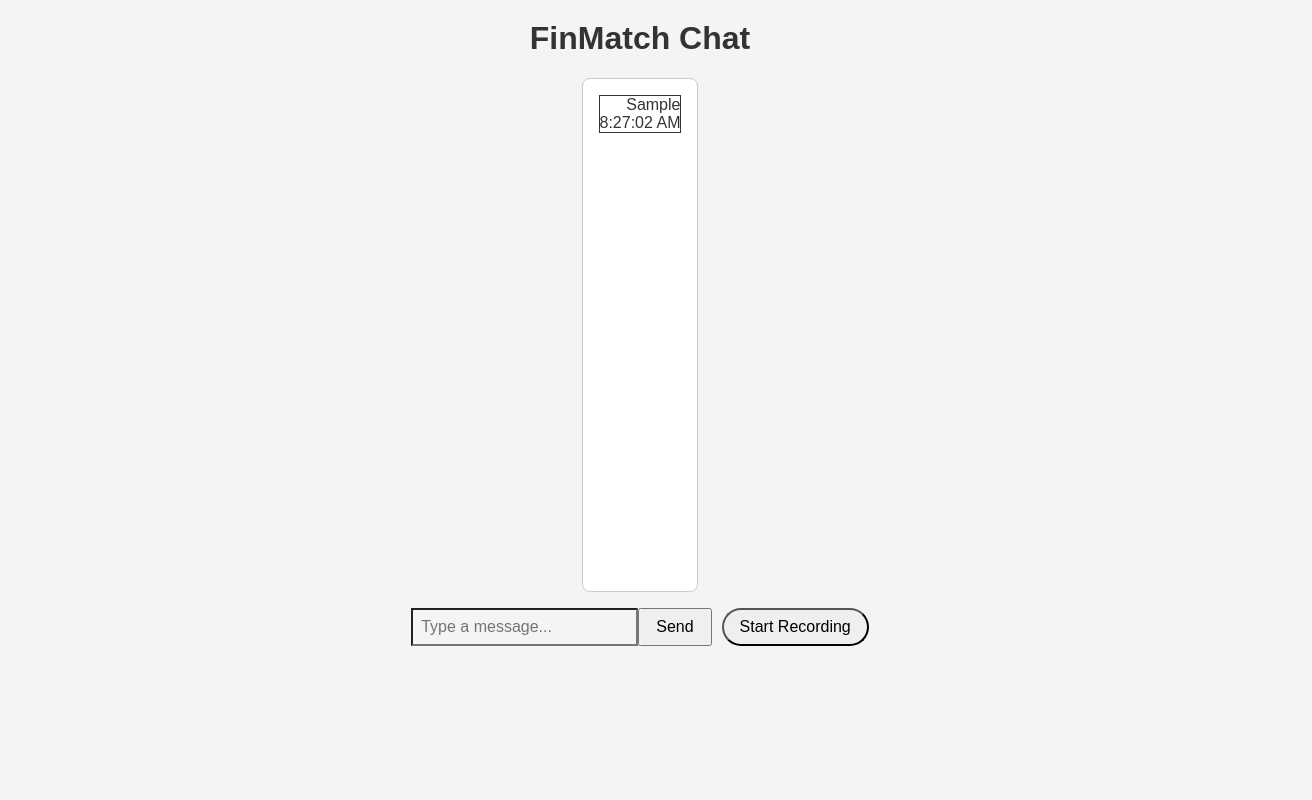
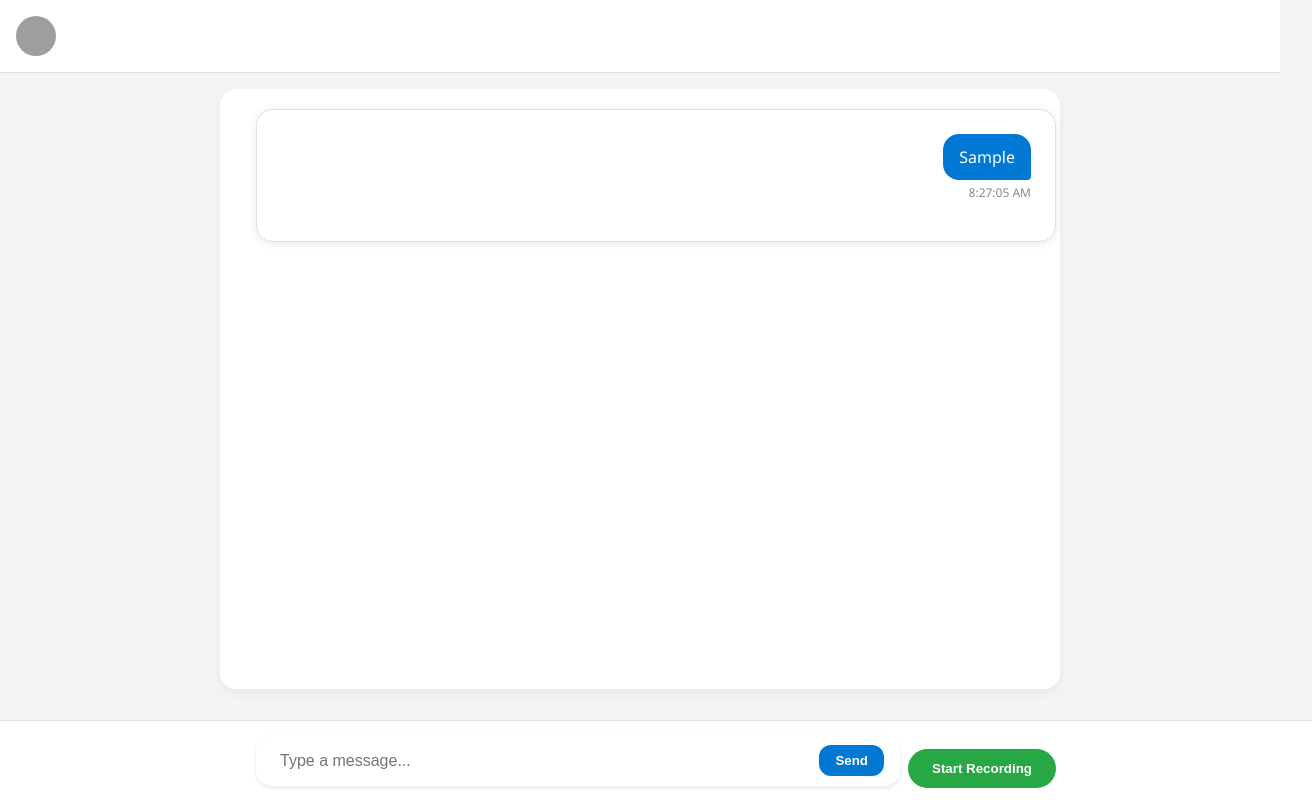
Before and after one commit to Tobiaspoe/o1-modelApp, a React (Vite) app in the folder frontend/: page / in a window 1280 px wide. Both pictures are taken after typing "Sample" into the empty fields and a click on the button "Send". Shown: the whole page, 1312 px wide, since content can reach past the window. Built offline with nearby package versions, Linux system fonts and the light colour scheme; no server answers; grey boxes are pictures that could not be loaded.

Commit message:
deploy v4

```diff
--- a/frontend/src/App.css
+++ b/frontend/src/App.css
@@ -1,47 +1,145 @@
+/* App.css */
+
 body {
   margin: 0;
-  font-family: Arial, sans-serif;
-  background-color: #f4f4f4;
+  font-family: 'Segoe UI', Tahoma, Geneva, Verdana, sans-serif;
+  background-color: #f3f4f6;
   color: #333;
 }
 
-h1 {
-  text-align: center;
-  margin-top: 20px;
-  font-size: 2em;
+.app {
+  display: flex;
+  flex-direction: column;
+  min-height: 100vh;
 }
 
-.chat-box {
+header {
+  padding: 16px;
+  background-color: #ffffff;
+  border-bottom: 1px solid #e0e0e0;
+  display: flex;
+  align-items: center;
+}
+
+header img {
+  width: 40px;
+  height: 40px;
+  border-radius: 50%;
+}
+
+main {
+  flex: 1;
+  display: flex;
+  justify-content: center;
+  padding: 16px;
+}
+
+.chat-box-container {
+  width: 100%;
   max-width: 800px;
-  margin: 0 auto;
-  padding: 1rem;
-  background: white;
-  border-radius: 8px;
-  height: 60vh;
+  background-color: #ffffff;
+  padding: 20px;
+  border-radius: 16px;
+  box-shadow: 0 4px 12px rgba(0, 0, 0, 0.05);
   overflow-y: auto;
-  border: 1px solid #ccc;
+  max-height: 70vh;
+}
+
+.message {
+  margin-bottom: 12px;
+  display: flex;
+  flex-direction: column;
+}
+
+.message.user {
+  align-items: flex-end;
+}
+
+.message.bot {
+  align-items: flex-start;
+}
+
+.message-bubble {
+  padding: 10px 16px;
+  border-radius: 18px;
+  max-width: 80%;
+  word-wrap: break-word;
+  white-space: pre-wrap;
+  font-size: 15px;
+}
+
+.message.user .message-bubble {
+  background-color: #007bff;
+  color: white;
+  border-bottom-right-radius: 4px;
+}
+
+.message.bot .message-bubble {
+  background-color: #f0f0f0;
+  color: #333;
+  border-bottom-left-radius: 4px;
+}
+
+.timestamp {
+  font-size: 12px;
+  color: #999;
+  margin-top: 4px;
+}
+
+footer {
+  width: 100%;
+  padding: 12px 16px;
+  background-color: #ffffff;
+  border-top: 1px solid #e0e0e0;
+  display: flex;
+  justify-content: center;
+}
+
+.input-mic-container {
+  display: flex;
+  width: 100%;
+  max-width: 800px;
+  gap: 8px;
+  align-items: center;
 }
 
 .input-area {
-  display: flex;
-  justify-content: center;
-  gap: 10px;
-  margin-top: 1rem;
+  flex: 1;
 }
 
 .input-area input {
-  flex: 1;
-  padding: 0.5rem;
-  font-size: 1rem;
+  width: 100%;
+  padding: 10px 14px;
+  border: 1px solid #ccc;
+  border-radius: 20px;
+  font-size: 14px;
 }
 
 .input-area button {
-  padding: 0.5rem 1rem;
-  font-size: 1rem;
+  margin-left: 8px;
+  padding: 8px 14px;
+  background-color: #007bff;
+  color: white;
+  border: none;
+  border-radius: 20px;
   cursor: pointer;
+  transition: background-color 0.2s ease;
 }
 
-.recorder {
-  text-align: center;
-  margin-top: 10px;
+.input-area button:hover {
+  background-color: #0056b3;
 }
+
+.mic-button {
+  padding: 8px 12px;
+  background-color: #007bff;
+  color: white;
+  border: none;
+  border-radius: 20px;
+  cursor: pointer;
+  transition: background-color 0.2s ease;
+}
+
+.mic-button:hover {
+  background-color: #0056b3;
+}
--- a/frontend/src/App.tsx
+++ b/frontend/src/App.tsx
@@ -15,7 +15,11 @@ const App: React.FC = () => {
   const handleSendText = async (text: string) => {
     if (!text.trim()) return;
 
-    const userMessage: Message = { sender: 'user', text, timestamp: new Date().toLocaleTimeString() };
+    const userMessage: Message = {
+      sender: 'user',
+      text,
+      timestamp: new Date().toLocaleTimeString(),
+    };
     setMessages((prev) => [...prev, userMessage]);
 
     setIsLoading(true);
@@ -49,15 +53,23 @@ const App: React.FC = () => {
   };
 
   return (
-    <div className="min-h-screen bg-gray-50 dark:bg-gray-950 text-gray-900 dark:text-white flex flex-col">
-      <h1>FinMatch Chat</h1>
-      <div className="chat-box">
-        <ChatBox messages={messages} />
-      </div>
-      <div className="input-area">
-        <InputArea onSend={handleSendText} isLoading={isLoading} />
-        <MicRecorder onAudioReady={handleAudioBlob} isLoading={isLoading} />
-      </div>
+    <div className="app">
+      <header>
+        <img src="/logo.png" alt="Logo" />
+      </header>
+
+      <main>
+        <div className="chat-box-container">
+          <ChatBox messages={messages} />
+        </div>
+      </main>
+
+      <footer>
+        <div className="input-mic-container">
+          <InputArea onSend={handleSendText} isLoading={isLoading} />
+          <MicRecorder onAudioReady={handleAudioBlob} isLoading={isLoading} />
+        </div>
+      </footer>
     </div>
   );
 };
--- a/frontend/src/components/ChatBox.tsx
+++ b/frontend/src/components/ChatBox.tsx
@@ -1,5 +1,6 @@
 import React from 'react';
-import { Message } from '../index'; // ✅ correct relative path
+import { Message } from '../index';
+import './ChatBox.css';
 
 interface ChatBoxProps {
   messages: Message[];
@@ -7,29 +8,15 @@ interface ChatBoxProps {
 
 const ChatBox: React.FC<ChatBoxProps> = ({ messages }) => {
   return (
-    <div className="w-full max-w-4xl mx-auto mt-6 px-4 pb-24">
-      <div className="bg-white dark:bg-gray-900 rounded-2xl shadow-md p-6 space-y-4 max-h-[70vh] overflow-y-auto border border-gray-200 dark:border-gray-700">
+    <div className="chat-box-wrapper">
+      <div className="chat-box">
         {messages.map((msg, idx) => (
           <div
             key={idx}
-            className={`flex flex-col ${
-              msg.sender === 'user' ? 'items-end' : 'items-start'
-            }`}
+            className={`chat-message ${msg.sender === 'user' ? 'user' : 'bot'}`}
           >
-            <div
-              className={`px-4 py-2 rounded-2xl text-base max-w-[80%] whitespace-pre-wrap ${
-                msg.sender === 'user'
-                  ? 'bg-blue-500 text-white rounded-br-none'
-                  : 'bg-gray-200 text-gray-800 dark:bg-gray-700 dark:text-gray-100 rounded-bl-none'
-              }`}
-            >
-              {msg.text}
-            </div>
-            {msg.timestamp && (
-              <span className="text-xs text-gray-400 mt-1">
-                {msg.timestamp}
-              </span>
-            )}
+            <div className="message-bubble">{msg.text}</div>
+            {msg.timestamp && <span className="timestamp">{msg.timestamp}</span>}
           </div>
         ))}
       </div>
--- /dev/null
+++ b/frontend/src/components/Chatbox.css
@@ -0,0 +1,55 @@
+.chat-box-wrapper {
+    width: 100%;
+    max-width: 800px;
+    padding: 0 1rem 1rem;
+  }
+
+  .chat-box {
+    background-color: white;
+    border-radius: 16px;
+    padding: 1.5rem;
+    box-shadow: 0 2px 8px rgba(0, 0, 0, 0.08);
+    max-height: 70vh;
+    overflow-y: auto;
+    border: 1px solid #e0e0e0;
+  }
+
+  .chat-message {
+    display: flex;
+    flex-direction: column;
+    margin-bottom: 1rem;
+  }
+
+  .chat-message.user {
+    align-items: flex-end;
+  }
+
+  .chat-message.bot {
+    align-items: flex-start;
+  }
+
+  .message-bubble {
+    padding: 0.75rem 1rem;
+    font-size: 1rem;
+    border-radius: 16px;
+    max-width: 80%;
+    white-space: pre-wrap;
+  }
+
+  .chat-message.user .message-bubble {
+    background-color: #0078d4;
+    color: white;
+    border-bottom-right-radius: 4px;
+  }
+
+  .chat-message.bot .message-bubble {
+    background-color: #f1f1f1;
+    color: #333;
+    border-bottom-left-radius: 4px;
+  }
+
+  .timestamp {
+    font-size: 0.75rem;
+    color: #888;
+    margin-top: 0.25rem;
+  }
--- /dev/null
+++ b/frontend/src/components/InputArea.css
@@ -0,0 +1,37 @@
+.input-area {
+    display: flex;
+    align-items: center;
+    background-color: white;
+    border-radius: 16px;
+    padding: 0.5rem 1rem;
+    box-shadow: 0 2px 4px rgba(0, 0, 0, 0.1);
+  }
+
+  .input-area input {
+    flex: 1;
+    border: none;
+    outline: none;
+    font-size: 1rem;
+    padding: 0.5rem;
+  }
+
+  .input-area button {
+    margin-left: 1rem;
+    padding: 0.5rem 1rem;
+    background-color: #0078d4;
+    color: white;
+    border: none;
+    border-radius: 12px;
+    font-weight: 600;
+    cursor: pointer;
+    transition: background-color 0.2s;
+  }
+
+  .input-area button:hover:not(:disabled) {
+    background-color: #005ea2;
+  }
+
+  .input-area button:disabled {
+    opacity: 0.5;
+    cursor: not-allowed;
+  }
--- a/frontend/src/components/InputArea.tsx
+++ b/frontend/src/components/InputArea.tsx
@@ -1,4 +1,5 @@
 import React, { useState } from 'react';
+import './InputArea.css';
 
 interface InputAreaProps {
   onSend: (text: string) => void;
@@ -17,14 +18,13 @@ const InputArea: React.FC<InputAreaProps> = ({ onSend, isLoading }) => {
   };
 
   return (
-    <div className="flex items-center bg-white dark:bg-gray-800 rounded-2xl shadow-md px-4 py-2">
+    <div className="input-area">
       <input
         type="text"
         value={input}
         onChange={(e) => setInput(e.target.value)}
         onKeyDown={handleKeyDown}
         disabled={isLoading}
-        className="flex-grow bg-transparent focus:outline-none text-base placeholder-gray-400 dark:placeholder-gray-500 px-2 py-2"
         placeholder={isLoading ? 'Loading...' : 'Type a message...'}
       />
       <button
@@ -33,7 +33,6 @@ const InputArea: React.FC<InputAreaProps> = ({ onSend, isLoading }) => {
           setInput('');
         }}
         disabled={isLoading}
-        className="ml-4 bg-blue-600 text-white px-4 py-2 rounded-xl disabled:opacity-50"
       >
         Send
       </button>
--- /dev/null
+++ b/frontend/src/components/MicRecorder.css
@@ -0,0 +1,37 @@
+.mic-recorder {
+    display: flex;
+    justify-content: center;
+    margin-top: 1rem;
+  }
+
+  .mic-recorder button {
+    padding: 0.75rem 1.5rem;
+    border: none;
+    border-radius: 999px;
+    font-weight: 600;
+    transition: background-color 0.2s;
+    cursor: pointer;
+  }
+
+  .mic-recorder button.idle {
+    background-color: #28a745;
+    color: white;
+  }
+
+  .mic-recorder button.idle:hover:not(:disabled) {
+    background-color: #218838;
+  }
+
+  .mic-recorder button.recording {
+    background-color: #dc3545;
+    color: white;
+  }
+
+  .mic-recorder button.recording:hover:not(:disabled) {
+    background-color: #c82333;
+  }
+
+  .mic-recorder button:disabled {
+    opacity: 0.5;
+    cursor: not-allowed;
+  }
--- a/frontend/src/components/MicRecorder.tsx
+++ b/frontend/src/components/MicRecorder.tsx
@@ -1,4 +1,5 @@
 import React, { useState, useRef } from 'react';
+import './MicRecorder.css';
 
 interface MicRecorderProps {
   onAudioReady: (blob: Blob) => Promise<void>;
@@ -35,15 +36,11 @@ const MicRecorder: React.FC<MicRecorderProps> = ({ onAudioReady, isLoading }) =>
   };
 
   return (
-    <div className="flex justify-center mt-4">
+    <div className="mic-recorder">
       <button
         onClick={isRecording ? stopRecording : startRecording}
         disabled={isLoading}
-        className={`px-6 py-3 rounded-full font-semibold transition ${
-          isRecording
-            ? 'bg-red-600 text-white hover:bg-red-700'
-            : 'bg-green-600 text-white hover:bg-green-700'
-        } disabled:opacity-50`}
+        className={isRecording ? 'recording' : 'idle'}
       >
         {isRecording ? 'Stop Recording' : 'Start Recording'}
       </button>
```
